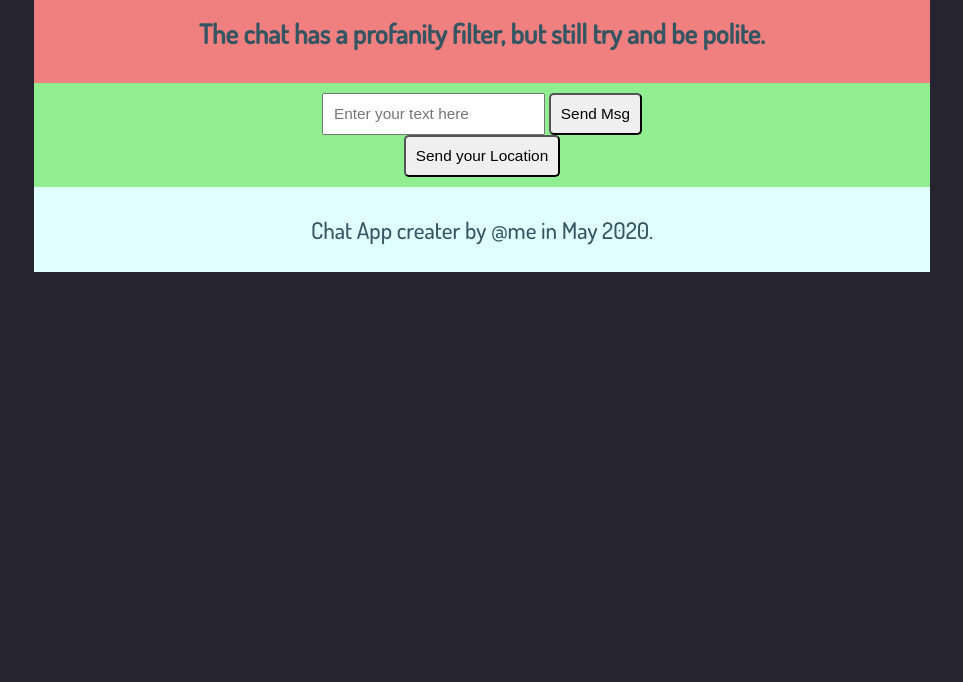
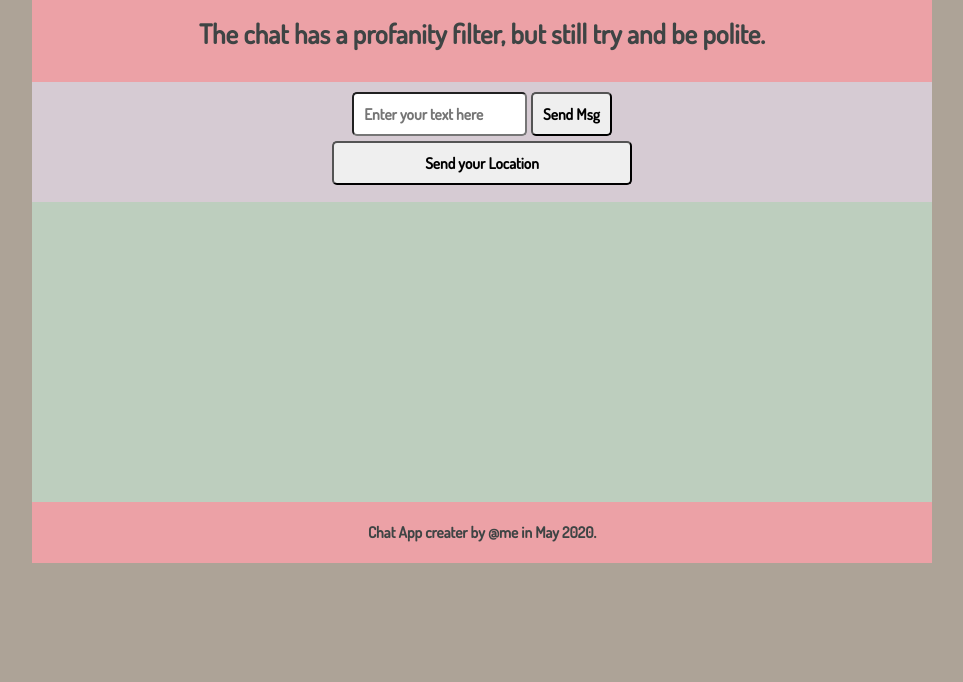
Before and after one commit to buscaroli/chat-app, a plain HTML site: page public/index.html in a window 1280 px wide. Shown: the part 118-800 px from the top of the page, without its empty margins (158-1121 px from the left). Drawn offline with nearby package versions, Linux system fonts and the light colour scheme; no server answers.

Commit message:
Minor improvements to the layout.

```diff
--- a/public/css/styles.css
+++ b/public/css/styles.css
@@ -1,10 +1,11 @@
 body {
-    background: rgb(38,36,49);
-    color: #345561;
-    font-family: Dosis, sans-serif;
+    background: #ada397;
+    color: #3e4444;
+    font-family: 'Dosis', sans-serif;
     margin: 0;
     font-size: 1.2em;
-
+    max-width: 900px;
+    margin: 0 auto;
 }
 
 h1 {
@@ -16,52 +17,66 @@ h2 {
 }
 
 #wrapper {
+    display: grid;
+    grid-template-rows: 200px 120px 300px 50px;
     background: #75BEFF;
-    margin: 0 15%;
+
     min-width: 500px;
     text-align: center;
 
 }
 
 #head {
-    background: lightcoral;
+    background: #eca1a6;
     padding: 10px;
 }
 
 #actions {
 
-    background: lightgreen;
+    background: #d6cbd3;
     padding: 10px;
 }
 
-input {
-    padding: 10px;
-    font-size: 0.8em;
+
+#form-field, #sendGeo {
+    width: 300px;
 }
 
-button {
+input, button, #form-field {
+    font-family: 'Dosis', sans-serif;
+    font-weight: 600;
+    font-size: 0.8em;
+    border-radius: 5px;
     padding: 10px;
-    border-radius: 5px;
-    font-size: 0.8em;
 }
 
-#sendMsg {
+#sendGeo {
+    margin-top: 5px;
+}
+
+#output {
+    background: #bdcebe;
+    padding: 0 20px;
+    text-align: left;
+    overflow-y: scroll;
+    overflow-x: hidden;
 
 }
 
-#sendGeo {
-
+#footer {
+    background:#eca1a6;
+    text-align: center;
+    font-size: 0.8em;
+    font-weight: 600;
+    padding: 5px;
 }
 
-#output {
-    background: lightgoldenrodyellow;
-    padding: 0 20px;
-    text-align: left;
-}
-
-#footer {
-    background: lightcyan;
-    text-align: center;
-    font-size: 1.2em;
-    padding: 5px;
-}
+/* MEDIA QUERIES    ------------------------ */
+@media only screen and (max-width: 600px) {
+    h1 {
+      font-size: 2em;
+    }
+    h2 {
+        font-size: 1.2em;
+    }
+  }
```
